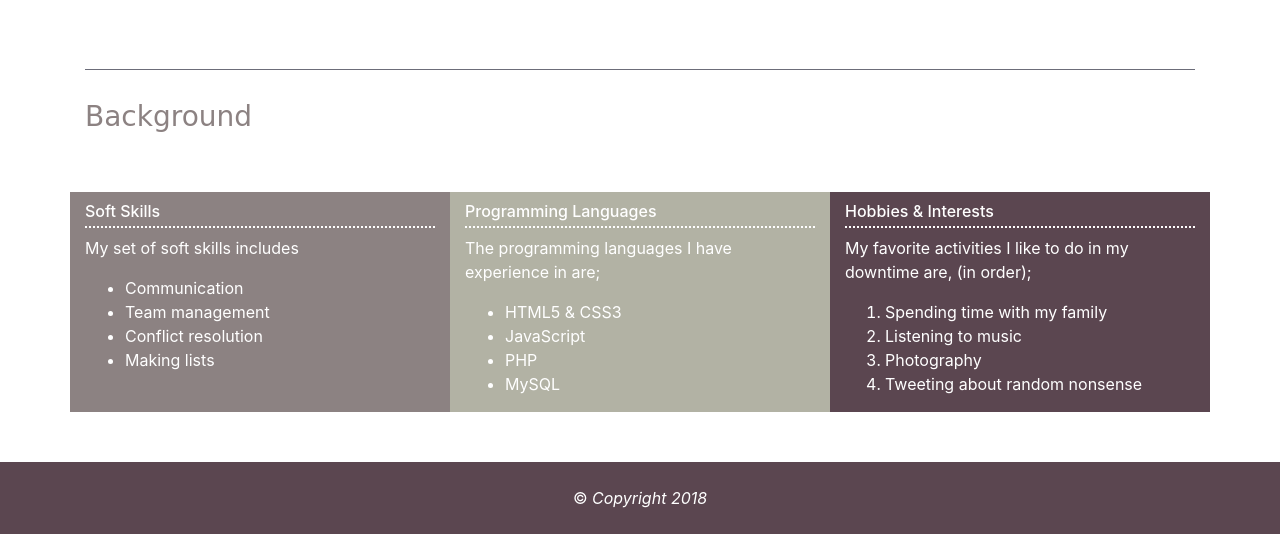
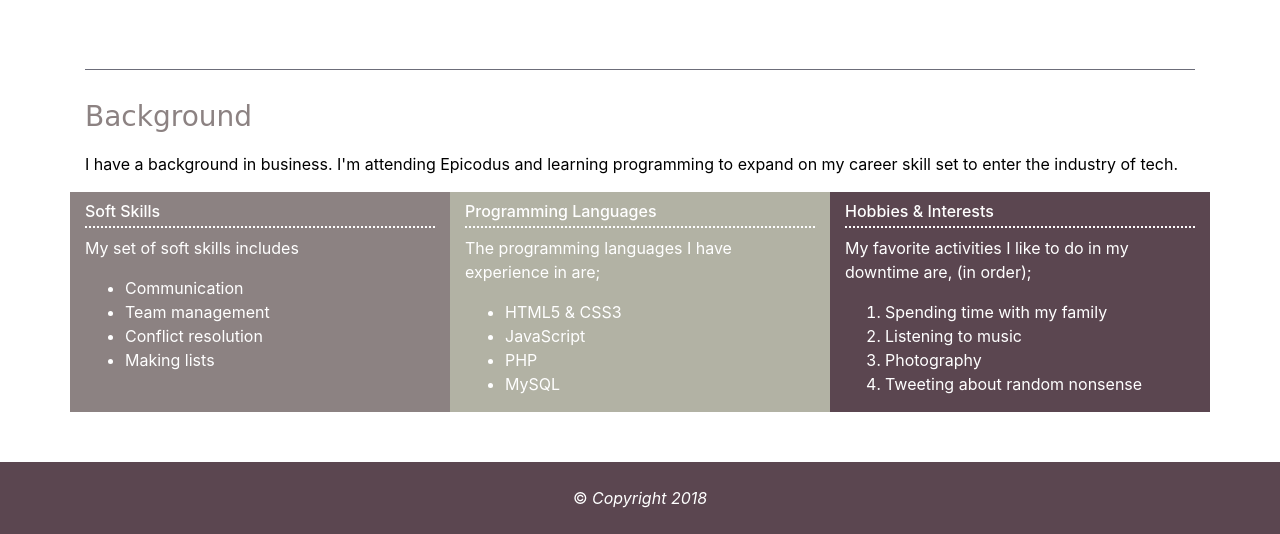
Before and after one commit to SingedPhoenix/singedphoenix.github.io, a plain HTML site: page index.html in a window 1280 px wide. Shown: the part 2535-3069 px from the top of the page. Drawn offline with nearby package versions, Linux system fonts and the light colour scheme; a web font is replaced by a local one.

Commit message:
I forgot about rules of specificity and that id selectors have more power than class selectors, oops

```diff
--- a/css/styles.css
+++ b/css/styles.css
@@ -105,12 +105,12 @@ Background
   border-bottom: 2px dotted #fff;
 }
 
-.background-intro {
-  color: black;
+#background p, #background ul li, #background ol li {
+  color: white;
 }
 
-#background p, #background ul li, #background ol li {
-  color: white;
+.background-intro {
+  color: #000 !important;
 }
 
 .soft {
```
